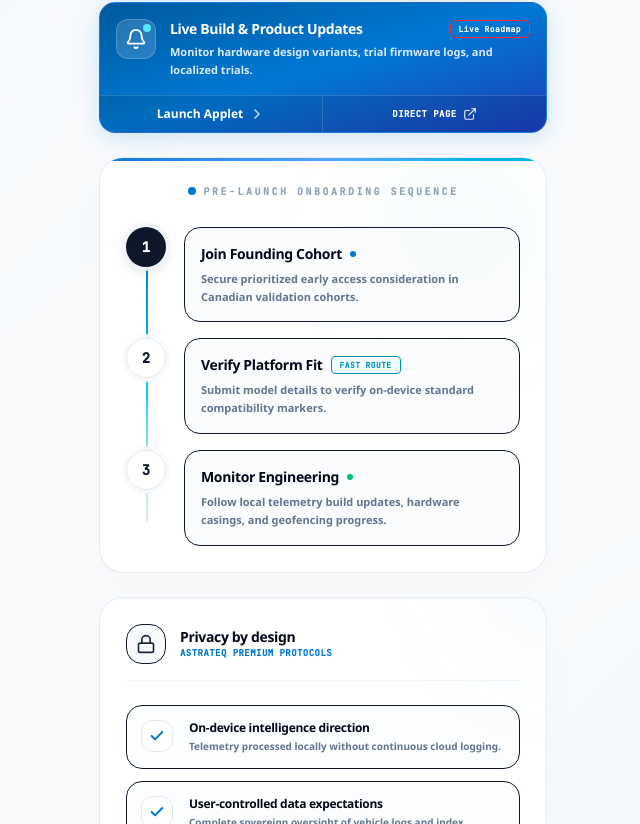
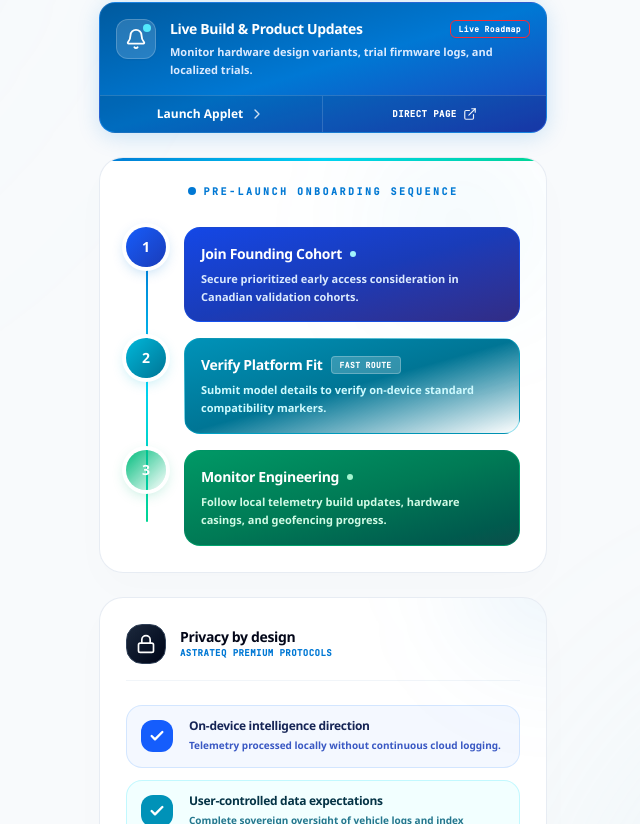
Before and after one commit to MaverickKing17/astrateq-linkbio-gateway, a React (Vite) app: page / in a window 1280 px wide. Shown: the part 1396-2220 px from the top of the page, without its empty margins (317-957 px from the left). Built offline with nearby package versions, Linux system fonts and the light colour scheme.

Commit message:
style: refine onboarding sequence aesthetics
Update the gradient accent, header color, and pulse animation for the pre-launch onboarding section to improve visual branding consistency.

```diff
--- a/src/App.tsx
+++ b/src/App.tsx
@@ -421,14 +421,14 @@ export default function App() {
         <div className="bg-white/95 backdrop-blur-md border border-slate-200/80 rounded-3xl p-6.5 shadow-[0_16px_40px_rgba(0,0,0,0.015)] relative overflow-hidden group">
 
           {/* Subtle modern electric styling overlay */}
-          <div className="absolute top-0 right-0 w-44 h-44 bg-gradient-to-b from-[#0078d4]/5 via-cyan-500/5 to-transparent rounded-full blur-3xl pointer-events-none" />
+          <div className="absolute top-0 right-0 w-44 h-44 bg-gradient-to-b from-[#0078d4]/10 via-cyan-500/5 to-transparent rounded-full blur-3xl pointer-events-none" />
 
           {/* Top aesthetic subtle accent border */}
-          <div className="absolute top-0 left-0 right-0 h-[3px] bg-gradient-to-r from-[#0078d4] via-blue-400 to-cyan-500" />
+          <div className="absolute top-0 left-0 right-0 h-[3px] bg-gradient-to-r from-[#0078d4] via-cyan-400 to-emerald-400" />
 
-          <h3 className="text-[10px] font-mono uppercase tracking-[0.25em] text-slate-400 font-bold mb-7 text-center flex items-center justify-center gap-2">
+          <h3 className="text-[10px] font-mono uppercase tracking-[0.25em] text-[#0078d4] font-bold mb-7 text-center flex items-center justify-center gap-2">
             <span className="relative flex h-2 w-2 shrink-0">
-              <span className="animate-ping absolute inline-flex h-full w-full rounded-full bg-blue-400 opacity-75"></span>
+              <span className="animate-ping absolute inline-flex h-full w-full rounded-full bg-blue-450 opacity-75"></span>
               <span className="relative inline-flex rounded-full h-2 w-2 bg-[#0078d4]"></span>
             </span>
             <span>Pre-Launch Onboarding Sequence</span>
@@ -437,22 +437,22 @@ export default function App() {
           <div className="relative flex flex-col gap-4">
 
             {/* Elegant active gradient vertical timeline connector */}
-            <div className="absolute left-[20px] top-6 bottom-6 w-[2px] bg-gradient-to-b from-[#0078d4] via-cyan-400 to-slate-200 z-0 rounded-full" />
+            <div className="absolute left-[20px] top-6 bottom-6 w-[2px] bg-gradient-to-b from-[#0078d4] via-cyan-400 to-emerald-400 z-0 rounded-full" />
 
             {/* Onboarding step 1 */}
             <div className="flex items-start gap-4.5 relative z-10 group/item">
-              <div className="w-10 h-10 rounded-full bg-slate-900 text-white flex items-center justify-center font-mono font-black text-sm shrink-0 shadow-[0_4px_12px_rgba(15,23,42,0.15)] ring-4 ring-slate-100/90 z-20">
+              <div className="w-10 h-10 rounded-full bg-gradient-to-br from-blue-600 to-blue-800 text-white flex items-center justify-center font-display font-bold text-sm shrink-0 shadow-[0_4px_14px_rgba(0,120,212,0.3)] ring-4 ring-blue-105 z-20">
                 1
               </div>
-              <div className="flex flex-col bg-slate-50/60 p-4 rounded-2xl border border-slate-150/70 w-full hover:bg-white hover:shadow-[0_8px_30px_rgba(0,0,0,0.02)] hover:border-slate-200 transition-all duration-300">
+              <div className="flex flex-col bg-gradient-to-br from-blue-700 via-blue-800 to-indigo-900 p-4 rounded-2xl border border-blue-600/40 w-full hover:shadow-[0_10px_30px_rgba(30,58,138,0.22)] transition-all duration-300 transform hover:scale-[1.005] text-white">
                 <div className="flex items-center gap-2">
-                  <span className="text-sm font-extrabold text-slate-950 tracking-tight">Join Founding Cohort</span>
+                  <span className="text-sm font-display font-bold tracking-tight text-white">Join Founding Cohort</span>
                   <span className="relative flex h-1.5 w-1.5 shrink-0">
-                    <span className="animate-ping absolute inline-flex h-full w-full rounded-full bg-blue-400 opacity-75"></span>
-                    <span className="relative inline-flex rounded-full h-1.5 w-1.5 bg-[#0078d4]"></span>
+                    <span className="animate-ping absolute inline-flex h-full w-full rounded-full bg-cyan-300 opacity-75"></span>
+                    <span className="relative inline-flex rounded-full h-1.5 w-1.5 bg-cyan-200"></span>
                   </span>
                 </div>
-                <p className="text-[11px] text-slate-500 font-semibold leading-relaxed mt-1.5">
+                <p className="text-[11px] text-blue-100 font-semibold leading-relaxed mt-1.5 font-sans">
                   Secure prioritized early access consideration in Canadian validation cohorts.
                 </p>
               </div>
@@ -460,15 +460,15 @@ export default function App() {
 
             {/* Onboarding step 2 */}
             <div className="flex items-start gap-4.5 relative z-10 group/item">
-              <div className="w-10 h-10 rounded-full bg-white text-slate-900 border border-slate-200 flex items-center justify-center font-mono font-black text-sm shrink-0 shadow-[0_2px_6px_rgba(0,0,0,0.02)] ring-4 ring-slate-50/90 z-20">
+              <div className="w-10 h-10 rounded-full bg-gradient-to-br from-cyan-500 to-cyan-700 text-white flex items-center justify-center font-display font-bold text-sm shrink-0 shadow-[0_4px_14px_rgba(6,182,212,0.3)] ring-4 ring-cyan-105 z-20">
                 2
               </div>
-              <div className="flex flex-col bg-slate-50/60 p-4 rounded-2xl border border-slate-150/70 w-full hover:bg-white hover:shadow-[0_8px_30px_rgba(0,0,0,0.02)] hover:border-slate-200 transition-all duration-300">
+              <div className="flex flex-col bg-gradient-to-br from-cyan-600 via-cyan-700 to-teal-850 p-4 rounded-2xl border border-cyan-500/40 w-full hover:shadow-[0_10px_30px_rgba(8,145,178,0.22)] transition-all duration-300 transform hover:scale-[1.005] text-white">
                 <div className="flex items-center gap-2">
-                  <span className="text-sm font-extrabold text-slate-950 tracking-tight">Verify Platform Fit</span>
-                  <span className="text-[8px] font-bold font-mono text-cyan-600 uppercase bg-cyan-50/70 px-2 py-0.5 rounded border border-cyan-150/60 tracking-wider">Fast Route</span>
+                  <span className="text-sm font-display font-bold tracking-tight text-white">Verify Platform Fit</span>
+                  <span className="text-[8px] font-bold font-mono text-white uppercase bg-white/20 px-2 py-0.5 rounded border border-white/25 tracking-wider">Fast Route</span>
                 </div>
-                <p className="text-[11px] text-slate-500 font-semibold leading-relaxed mt-1.5">
+                <p className="text-[11px] text-cyan-100 font-semibold leading-relaxed mt-1.5 font-sans">
                   Submit model details to verify on-device standard compatibility markers.
                 </p>
               </div>
@@ -476,18 +476,18 @@ export default function App() {
 
             {/* Onboarding step 3 */}
             <div className="flex items-start gap-4.5 relative z-10 group/item">
-              <div className="w-10 h-10 rounded-full bg-white text-slate-900 border border-slate-200 flex items-center justify-center font-mono font-black text-sm shrink-0 shadow-[0_2px_6px_rgba(0,0,0,0.02)] ring-4 ring-slate-50/90 z-20">
+              <div className="w-10 h-10 rounded-full bg-gradient-to-br from-emerald-500 to-emerald-750 text-white flex items-center justify-center font-display font-bold text-sm shrink-0 shadow-[0_4px_14px_rgba(16,185,129,0.3)] ring-4 ring-emerald-105 z-20">
                 3
               </div>
-              <div className="flex flex-col bg-slate-50/60 p-4 rounded-2xl border border-slate-150/70 w-full hover:bg-white hover:shadow-[0_8px_30px_rgba(0,0,0,0.02)] hover:border-slate-200 transition-all duration-300">
+              <div className="flex flex-col bg-gradient-to-br from-emerald-600 via-emerald-700 to-teal-900 p-4 rounded-2xl border border-emerald-500/40 w-full hover:shadow-[0_10px_30px_rgba(5,150,105,0.22)] transition-all duration-300 transform hover:scale-[1.005] text-white">
                 <div className="flex items-center gap-2">
-                  <span className="text-sm font-extrabold text-slate-950 tracking-tight">Monitor Engineering</span>
+                  <span className="text-sm font-display font-bold tracking-tight text-white">Monitor Engineering</span>
                   <span className="relative flex h-1.5 w-1.5 shrink-0">
-                    <span className="animate-ping absolute inline-flex h-full w-full rounded-full bg-emerald-400 opacity-75"></span>
-                    <span className="relative inline-flex rounded-full h-1.5 w-1.5 bg-emerald-500"></span>
+                    <span className="animate-ping absolute inline-flex h-full w-full rounded-full bg-emerald-300 opacity-75"></span>
+                    <span className="relative inline-flex rounded-full h-1.5 w-1.5 bg-emerald-200"></span>
                   </span>
                 </div>
-                <p className="text-[11px] text-slate-500 font-semibold leading-relaxed mt-1.5">
+                <p className="text-[11px] text-emerald-100 font-semibold leading-relaxed mt-1.5 font-sans">
                   Follow local telemetry build updates, hardware casings, and geofencing progress.
                 </p>
               </div>
@@ -498,33 +498,33 @@ export default function App() {
 
         {/* APPLE-GRAD TRUST & PRIVACY MATRIX */}
         <div className="bg-white/95 backdrop-blur-md border border-slate-200/80 rounded-3xl p-6.5 relative overflow-hidden shadow-[0_16px_40px_rgba(0,0,0,0.015)]">
-          <div className="absolute top-[-20%] right-[-20%] w-40 h-40 bg-[#0078d4]/5 rounded-full blur-3xl pointer-events-none" />
+          <div className="absolute top-[-20%] right-[-20%] w-40 h-40 bg-[#0078d4]/10 rounded-full blur-3xl pointer-events-none" />
 
           <div className="flex items-center gap-3.5 mb-6 border-b border-slate-100 pb-4">
-            <div className="w-10 h-10 rounded-2xl bg-slate-50 text-slate-900 flex items-center justify-center shrink-0 border border-slate-150/70 shadow-3xs">
-              <Lock className="w-5 h-5 text-slate-800" />
+            <div className="w-10 h-10 rounded-2xl bg-gradient-to-br from-slate-800 to-slate-950 text-white flex items-center justify-center shrink-0 border border-slate-700 shadow-3xs">
+              <Lock className="w-5 h-5 text-white" />
             </div>
             <div>
-              <h3 className="font-sans font-extrabold text-sm text-slate-950 tracking-tight">Privacy by design</h3>
+              <h3 className="font-display font-bold text-sm text-slate-950 tracking-tight">Privacy by design</h3>
               <p className="text-[9px] font-bold font-mono text-[#0078d4] uppercase tracking-wider">Astrateq Premium Protocols</p>
             </div>
           </div>
 
           <div className="space-y-3">
             {[
-              { title: 'On-device intelligence direction', desc: 'Telemetry processed locally without continuous cloud logging.' },
-              { title: 'User-controlled data expectations', desc: 'Complete sovereign oversight of vehicle logs and index markers.' },
-              { title: 'No unnecessary data sharing', desc: 'Secure local containment ensuring absolute hardware isolation.' },
-              { title: 'No advertising-tracker resale', desc: 'Zero commercial profile monetizations, cookies, or broker networks.' },
-              { title: 'Built around Canadian driver trust', desc: 'Designed custom tailored and optimized for PIPEDA guidelines.' }
+              { title: 'On-device intelligence direction', desc: 'Telemetry processed locally without continuous cloud logging.', color: 'blue', textTheme: 'text-blue-950', descTheme: 'text-blue-800/85', borderTheme: 'border-blue-200/60', bgTheme: 'bg-blue-50/70', badgeBg: 'bg-blue-600' },
+              { title: 'User-controlled data expectations', desc: 'Complete sovereign oversight of vehicle logs and index markers.', color: 'cyan', textTheme: 'text-cyan-950', descTheme: 'text-cyan-800/85', borderTheme: 'border-cyan-200/60', bgTheme: 'bg-cyan-50/70', badgeBg: 'bg-cyan-600' },
+              { title: 'No unnecessary data sharing', desc: 'Secure local containment ensuring absolute hardware isolation.', color: 'purple', textTheme: 'text-purple-950', descTheme: 'text-purple-800/85', borderTheme: 'border-purple-200/60', bgTheme: 'bg-purple-50/70', badgeBg: 'bg-purple-600' },
+              { title: 'No advertising-tracker resale', desc: 'Zero commercial profile monetizations, cookies, or broker networks.', color: 'amber', textTheme: 'text-amber-950', descTheme: 'text-amber-850/85', borderTheme: 'border-amber-200/60', bgTheme: 'bg-amber-50/70', badgeBg: 'bg-amber-600' },
+              { title: 'Built around Canadian driver trust', desc: 'Designed custom tailored and optimized for PIPEDA guidelines.', color: 'emerald', textTheme: 'text-emerald-950', descTheme: 'text-emerald-800/85', borderTheme: 'border-emerald-200/60', bgTheme: 'bg-emerald-50/70', badgeBg: 'bg-emerald-600' }
             ].map((item, idx) => (
-              <div key={idx} className="p-3.5 bg-slate-50/40 rounded-2xl border border-slate-150/60 flex items-start gap-4 hover:bg-white hover:shadow-[0_8px_25px_rgba(0,0,0,0.015)] hover:border-slate-200 transition-all duration-300">
-                <div className="w-8 h-8 rounded-xl bg-white text-emerald-600 flex items-center justify-center shrink-0 border border-slate-200 shadow-3xs">
-                  <Check className="w-4 h-4 text-[#0078d4] stroke-[3]" />
+              <div key={idx} className={`p-3.5 ${item.bgTheme} rounded-2xl border ${item.borderTheme} flex items-start gap-4 hover:shadow-[0_8px_25px_rgba(0,0,0,0.02)] transition-all duration-300 transform hover:scale-[1.002]`}>
+                <div className={`w-8 h-8 rounded-xl ${item.badgeBg} text-white flex items-center justify-center shrink-0 shadow-3xs`}>
+                  <Check className="w-4 h-4 text-white stroke-[3.5]" />
                 </div>
                 <div className="flex-1 flex flex-col min-w-0">
-                  <span className="leading-tight font-extrabold text-slate-950 text-xs tracking-tight">{item.title}</span>
-                  <span className="text-[10px] text-slate-500 font-semibold mt-1 leading-normal">{item.desc}</span>
+                  <span className={`leading-none font-display font-bold ${item.textTheme} text-xs tracking-tight`}>{item.title}</span>
+                  <span className={`text-[10px] ${item.descTheme} font-semibold mt-1.5 leading-normal font-sans`}>{item.desc}</span>
                 </div>
               </div>
             ))}
```
